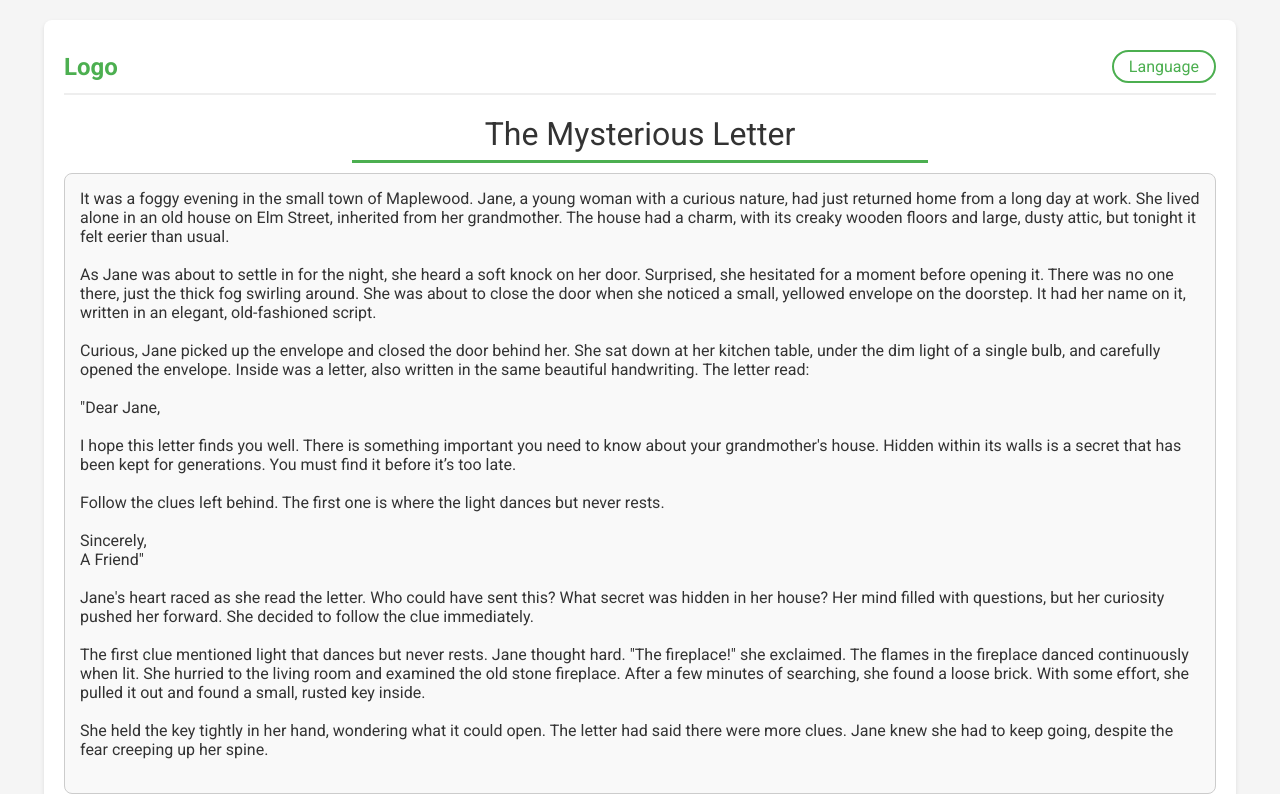
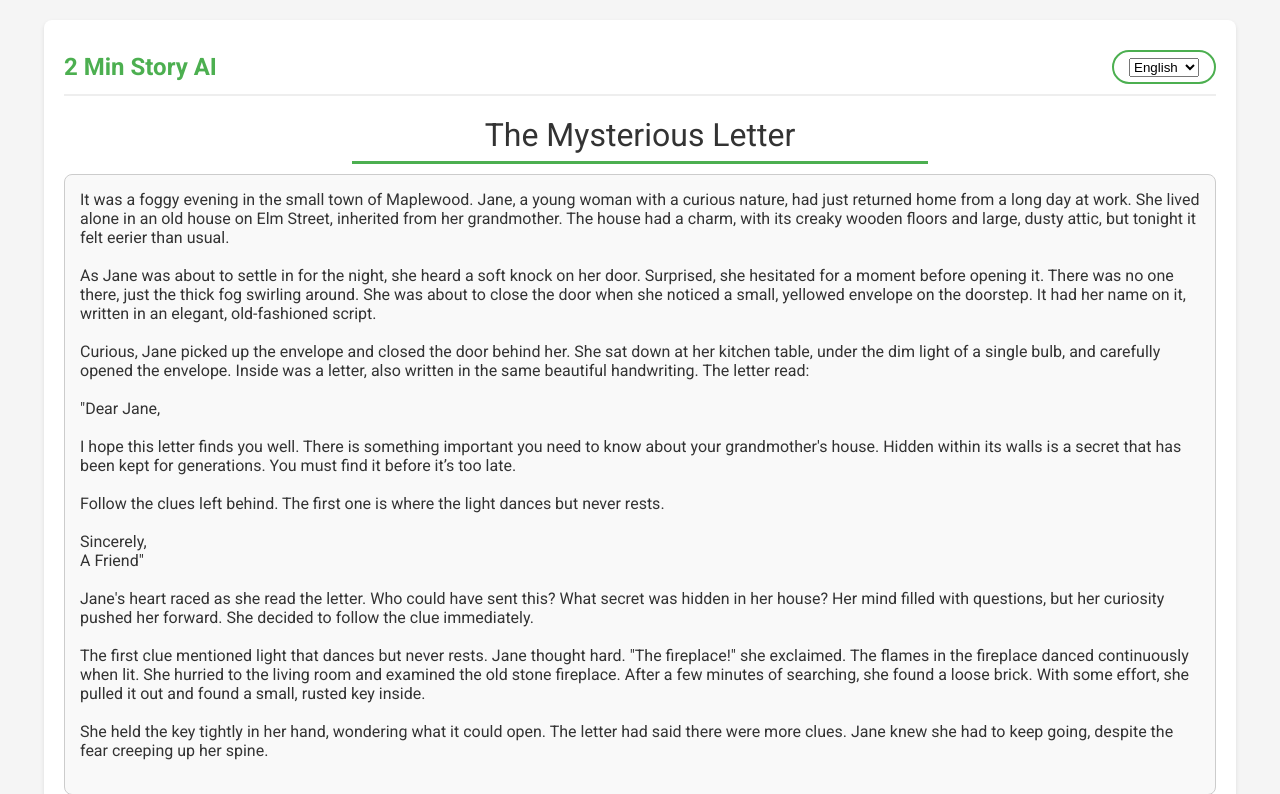
Before and after one commit to PravinTiwari023/2MinStoryWithAI, a Flask app: page / in a window 1280 px wide. Shown: the top 794 px of the page. Run offline with Flask 3, Linux system fonts and the light colour scheme; some libraries are stand-ins or nearby versions.

Commit message:
Update index.html

```diff
--- a/templates/index.html
+++ b/templates/index.html
@@ -11,8 +11,15 @@
 <body>
     <div class="container">
         <header class="header">
-            <div class="logo">Logo</div>
-            <div class="language">Language</div>
+            <div class="logo">2 Min Story AI</div>
+            <div class="language">
+                <select id="language-select">
+                    <option value="en">English</option>
+                    <option value="hinglish">Hinglish</option>
+                    <option value="hi">Hindi</option>
+                    <option value="mr">Marathi</option>
+                </select>
+            </div>
         </header>
         <main>
             <div class="story-heading">The Mysterious Letter</div>
```
